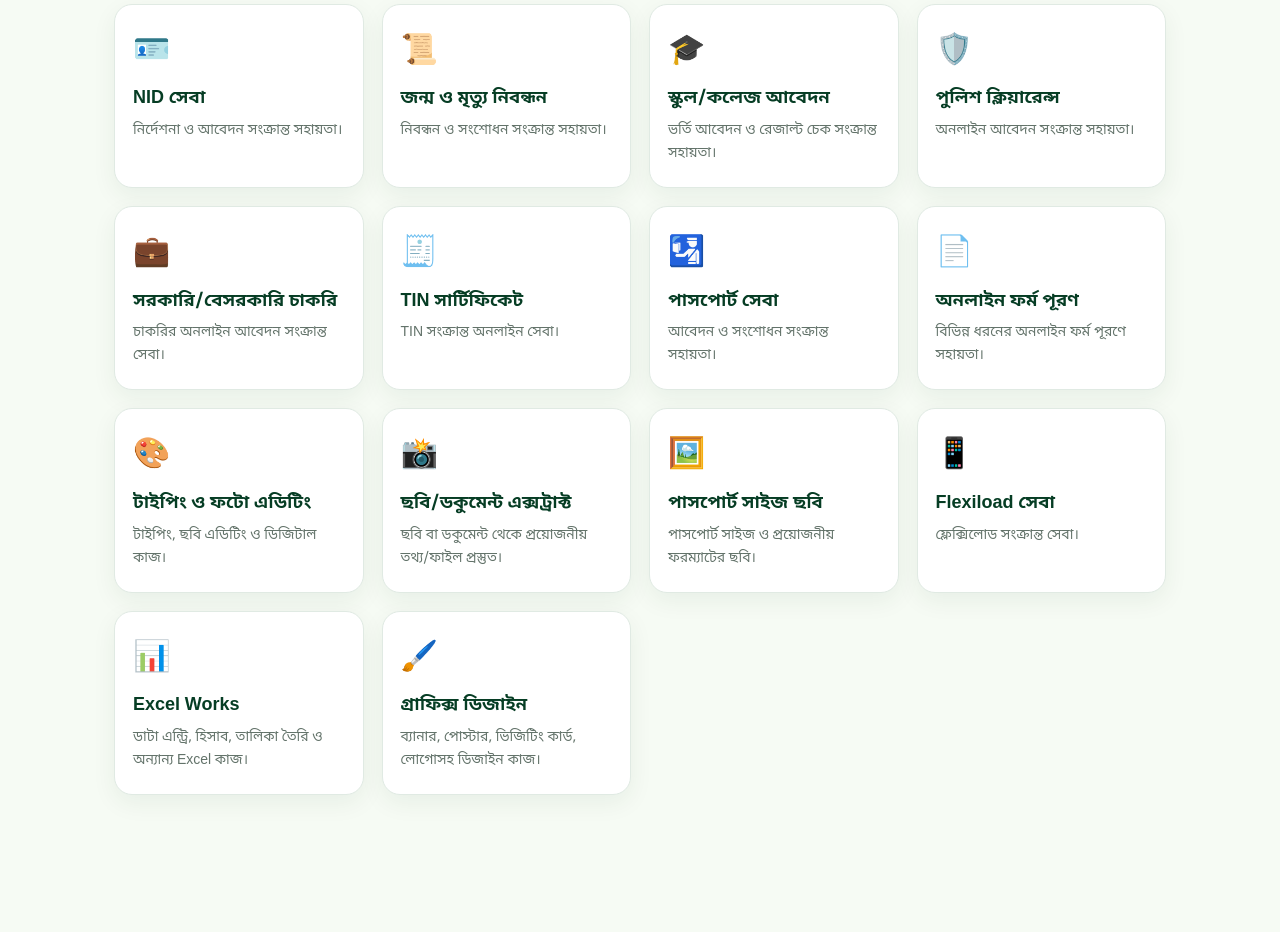
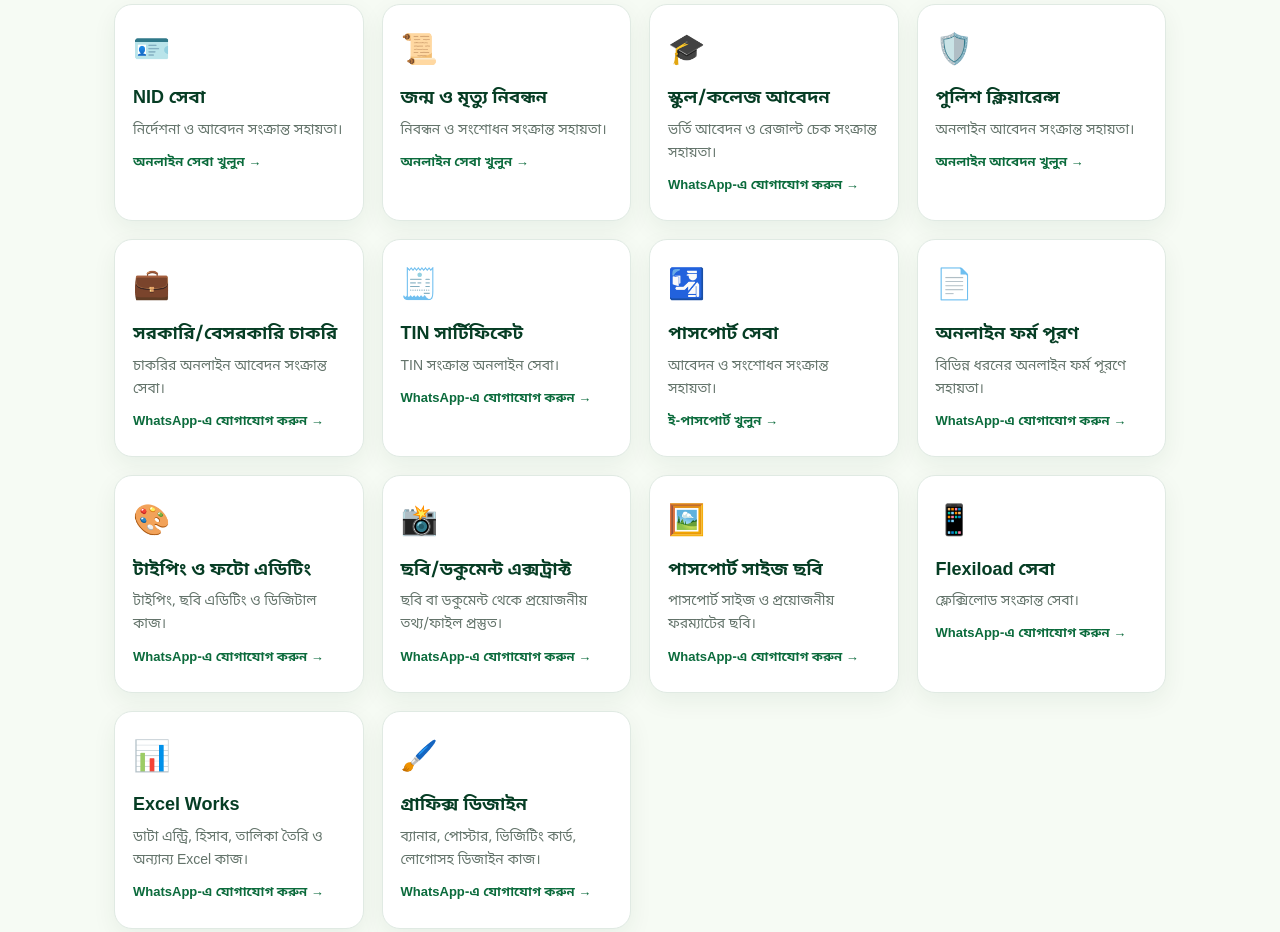
Before and after one commit to joni200001/joni200001.github.io, a plain HTML site: page index.html in a window 1280 px wide. Shown: the part 1267-2199 px from the top of the page. Drawn offline with Linux system fonts and the light colour scheme.

Commit message:
Add files via upload

```diff
--- a/index.html
+++ b/index.html
@@ -36,7 +36,7 @@
     .card{background:#fff;border-radius:20px;padding:28px;box-shadow:0 8px 30px #063d2410;border:1px solid #dfe9e2}
     .card h3{color:var(--green);margin-bottom:10px}
     .services{display:grid;grid-template-columns:repeat(4,1fr);gap:18px}
-    .service{background:#fff;border-radius:18px;padding:22px 18px;border:1px solid #e0eae3;box-shadow:0 8px 24px #063d2410}
+    .service{background:#fff;border-radius:18px;padding:22px 18px;border:1px solid #e0eae3;box-shadow:0 8px 24px #063d2410;display:block;transition:.2s;cursor:pointer}.service:hover{transform:translateY(-4px);box-shadow:0 14px 30px #063d2420}.service .service-link{display:block;color:inherit}.service .click{display:inline-block;margin-top:10px;font-size:13px;font-weight:800;color:var(--green2)}
     .service .icon{font-size:30px;margin-bottom:8px}
     .service h3{font-size:18px;color:var(--green);margin-bottom:5px}
     .service p{font-size:14px;color:var(--muted)}
@@ -105,20 +105,20 @@
         <p>আপনার প্রয়োজন অনুযায়ী অনলাইন ও গ্রাফিক্স ডিজাইন সেবা।</p>
       </div>
       <div class="services">
-        <div class="service"><div class="icon">🪪</div><h3>NID সেবা</h3><p>নির্দেশনা ও আবেদন সংক্রান্ত সহায়তা।</p></div>
-        <div class="service"><div class="icon">📜</div><h3>জন্ম ও মৃত্যু নিবন্ধন</h3><p>নিবন্ধন ও সংশোধন সংক্রান্ত সহায়তা।</p></div>
-        <div class="service"><div class="icon">🎓</div><h3>স্কুল/কলেজ আবেদন</h3><p>ভর্তি আবেদন ও রেজাল্ট চেক সংক্রান্ত সহায়তা।</p></div>
-        <div class="service"><div class="icon">🛡️</div><h3>পুলিশ ক্লিয়ারেন্স</h3><p>অনলাইন আবেদন সংক্রান্ত সহায়তা।</p></div>
-        <div class="service"><div class="icon">💼</div><h3>সরকারি/বেসরকারি চাকরি</h3><p>চাকরির অনলাইন আবেদন সংক্রান্ত সেবা।</p></div>
-        <div class="service"><div class="icon">🧾</div><h3>TIN সার্টিফিকেট</h3><p>TIN সংক্রান্ত অনলাইন সেবা।</p></div>
-        <div class="service"><div class="icon">🛂</div><h3>পাসপোর্ট সেবা</h3><p>আবেদন ও সংশোধন সংক্রান্ত সহায়তা।</p></div>
-        <div class="service"><div class="icon">📄</div><h3>অনলাইন ফর্ম পূরণ</h3><p>বিভিন্ন ধরনের অনলাইন ফর্ম পূরণে সহায়তা।</p></div>
-        <div class="service"><div class="icon">🎨</div><h3>টাইপিং ও ফটো এডিটিং</h3><p>টাইপিং, ছবি এডিটিং ও ডিজিটাল কাজ।</p></div>
-        <div class="service"><div class="icon">📸</div><h3>ছবি/ডকুমেন্ট এক্সট্রাক্ট</h3><p>ছবি বা ডকুমেন্ট থেকে প্রয়োজনীয় তথ্য/ফাইল প্রস্তুত।</p></div>
-        <div class="service"><div class="icon">🖼️</div><h3>পাসপোর্ট সাইজ ছবি</h3><p>পাসপোর্ট সাইজ ও প্রয়োজনীয় ফরম্যাটের ছবি।</p></div>
-        <div class="service"><div class="icon">📱</div><h3>Flexiload সেবা</h3><p>ফ্লেক্সিলোড সংক্রান্ত সেবা।</p></div>
-        <div class="service"><div class="icon">📊</div><h3>Excel Works</h3><p>ডাটা এন্ট্রি, হিসাব, তালিকা তৈরি ও অন্যান্য Excel কাজ।</p></div>
-        <div class="service"><div class="icon">🖌️</div><h3>গ্রাফিক্স ডিজাইন</h3><p>ব্যানার, পোস্টার, ভিজিটিং কার্ড, লোগোসহ ডিজাইন কাজ।</p></div>
+        <a class="service" href="https://www.nidw.gov.bd/" target="_blank" rel="noopener"><div class="service-link"><div class="icon">🪪</div><h3>NID সেবা</h3><p>নির্দেশনা ও আবেদন সংক্রান্ত সহায়তা।</p><span class="click">অনলাইন সেবা খুলুন →</span></div></a>
+        <a class="service" href="https://www.bdris.gov.bd/" target="_blank" rel="noopener"><div class="service-link"><div class="icon">📜</div><h3>জন্ম ও মৃত্যু নিবন্ধন</h3><p>নিবন্ধন ও সংশোধন সংক্রান্ত সহায়তা।</p><span class="click">অনলাইন সেবা খুলুন →</span></div></a>
+        <a class="service" href="https://wa.me/8801815016541?text=%E0%A6%B8%E0%A7%8D%E0%A6%95%E0%A7%81%E0%A6%B2%2F%E0%A6%95%E0%A6%B2%E0%A7%87%E0%A6%9C%20%E0%A6%AD%E0%A6%B0%E0%A7%8D%E0%A6%A4%E0%A6%BF%20%E0%A6%AC%E0%A6%BE%20%E0%A6%B0%E0%A7%87%E0%A6%9C%E0%A6%BE%E0%A6%B2%E0%A7%8D%E0%A6%9F%20%E0%A6%B8%E0%A7%87%E0%A6%AC%E0%A6%BE%20%E0%A6%A8%E0%A6%BF%E0%A6%A4%E0%A7%87%20%E0%A6%9A%E0%A6%BE%E0%A6%87%E0%A5%A4" target="_blank" rel="noopener"><div class="service-link"><div class="icon">🎓</div><h3>স্কুল/কলেজ আবেদন</h3><p>ভর্তি আবেদন ও রেজাল্ট চেক সংক্রান্ত সহায়তা।</p><span class="click">WhatsApp-এ যোগাযোগ করুন →</span></div></a>
+        <a class="service" href="https://pcc.police.gov.bd/" target="_blank" rel="noopener"><div class="service-link"><div class="icon">🛡️</div><h3>পুলিশ ক্লিয়ারেন্স</h3><p>অনলাইন আবেদন সংক্রান্ত সহায়তা।</p><span class="click">অনলাইন আবেদন খুলুন →</span></div></a>
+        <a class="service" href="https://wa.me/8801815016541?text=%E0%A6%9A%E0%A6%BE%E0%A6%95%E0%A6%B0%E0%A6%BF%E0%A6%B0%20%E0%A6%85%E0%A6%A8%E0%A6%B2%E0%A6%BE%E0%A6%87%E0%A6%A8%20%E0%A6%86%E0%A6%AC%E0%A7%87%E0%A6%A6%E0%A6%A8%20%E0%A6%95%E0%A6%B0%E0%A6%A4%E0%A7%87%20%E0%A6%9A%E0%A6%BE%E0%A6%87%E0%A5%A4" target="_blank" rel="noopener"><div class="service-link"><div class="icon">💼</div><h3>সরকারি/বেসরকারি চাকরি</h3><p>চাকরির অনলাইন আবেদন সংক্রান্ত সেবা।</p><span class="click">WhatsApp-এ যোগাযোগ করুন →</span></div></a>
+        <a class="service" href="https://wa.me/8801815016541?text= TIN%20%E0%A6%B8%E0%A6%BE%E0%A6%B0%E0%A7%8D%E0%A6%9F%E0%A6%BF%E0%A6%AB%E0%A6%BF%E0%A6%95%E0%A7%87%E0%A6%9F%20%E0%A6%B8%E0%A7%87%E0%A6%AC%E0%A6%BE%20%E0%A6%A8%E0%A6%BF%E0%A6%A4%E0%A7%87%20%E0%A6%9A%E0%A6%BE%E0%A6%87%E0%A5%A4" target="_blank" rel="noopener"><div class="service-link"><div class="icon">🧾</div><h3>TIN সার্টিফিকেট</h3><p>TIN সংক্রান্ত অনলাইন সেবা।</p><span class="click">WhatsApp-এ যোগাযোগ করুন →</span></div></a>
+        <a class="service" href="https://www.epassport.gov.bd/" target="_blank" rel="noopener"><div class="service-link"><div class="icon">🛂</div><h3>পাসপোর্ট সেবা</h3><p>আবেদন ও সংশোধন সংক্রান্ত সহায়তা।</p><span class="click">ই-পাসপোর্ট খুলুন →</span></div></a>
+        <a class="service" href="https://wa.me/8801815016541?text=%E0%A6%85%E0%A6%A8%E0%A6%B2%E0%A6%BE%E0%A6%87%E0%A6%A8%20%E0%A6%AB%E0%A6%B0%E0%A7%8D%E0%A6%AE%20%E0%A6%AA%E0%A7%82%E0%A6%B0%E0%A6%A3%20%E0%A6%B8%E0%A7%87%E0%A6%AC%E0%A6%BE%20%E0%A6%A8%E0%A6%BF%E0%A6%A4%E0%A7%87%20%E0%A6%9A%E0%A6%BE%E0%A6%87%E0%A5%A4" target="_blank" rel="noopener"><div class="service-link"><div class="icon">📄</div><h3>অনলাইন ফর্ম পূরণ</h3><p>বিভিন্ন ধরনের অনলাইন ফর্ম পূরণে সহায়তা।</p><span class="click">WhatsApp-এ যোগাযোগ করুন →</span></div></a>
+        <a class="service" href="https://wa.me/8801815016541?text=%E0%A6%9F%E0%A6%BE%E0%A6%87%E0%A6%AA%E0%A6%BF%E0%A6%82%20%E0%A6%93%20%E0%A6%AB%E0%A6%9F%E0%A7%8B%20%E0%A6%8F%E0%A6%A1%E0%A6%BF%E0%A6%9F%E0%A6%BF%E0%A6%82%20%E0%A6%B8%E0%A7%87%E0%A6%AC%E0%A6%BE%20%E0%A6%A8%E0%A6%BF%E0%A6%A4%E0%A7%87%20%E0%A6%9A%E0%A6%BE%E0%A6%87%E0%A5%A4" target="_blank" rel="noopener"><div class="service-link"><div class="icon">🎨</div><h3>টাইপিং ও ফটো এডিটিং</h3><p>টাইপিং, ছবি এডিটিং ও ডিজিটাল কাজ।</p><span class="click">WhatsApp-এ যোগাযোগ করুন →</span></div></a>
+        <a class="service" href="https://wa.me/8801815016541?text=%E0%A6%9B%E0%A6%AC%E0%A6%BF%2F%E0%A6%A1%E0%A6%95%E0%A7%81%E0%A6%AE%E0%A7%87%E0%A6%A8%E0%A7%8D%E0%A6%9F%20%E0%A6%8F%E0%A6%95%E0%A7%8D%E0%A6%B8%E0%A6%9F%E0%A7%8D%E0%A6%B0%E0%A6%BE%E0%A6%95%E0%A7%8D%E0%A6%9F%20%E0%A6%B8%E0%A7%87%E0%A6%AC%E0%A6%BE%20%E0%A6%A8%E0%A6%BF%E0%A6%A4%E0%A7%87%20%E0%A6%9A%E0%A6%BE%E0%A6%87%E0%A5%A4" target="_blank" rel="noopener"><div class="service-link"><div class="icon">📸</div><h3>ছবি/ডকুমেন্ট এক্সট্রাক্ট</h3><p>ছবি বা ডকুমেন্ট থেকে প্রয়োজনীয় তথ্য/ফাইল প্রস্তুত।</p><span class="click">WhatsApp-এ যোগাযোগ করুন →</span></div></a>
+        <a class="service" href="https://wa.me/8801815016541?text=%E0%A6%AA%E0%A6%BE%E0%A6%B8%E0%A6%AA%E0%A7%8B%E0%A6%B0%E0%A7%8D%E0%A6%9F%20%E0%A6%B8%E0%A6%BE%E0%A6%87%E0%A6%9C%20%E0%A6%9B%E0%A6%AC%E0%A6%BF%20%E0%A6%A4%E0%A7%88%E0%A6%B0%E0%A6%BF%20%E0%A6%95%E0%A6%B0%E0%A6%A4%E0%A7%87%20%E0%A6%9A%E0%A6%BE%E0%A6%87%E0%A5%A4" target="_blank" rel="noopener"><div class="service-link"><div class="icon">🖼️</div><h3>পাসপোর্ট সাইজ ছবি</h3><p>পাসপোর্ট সাইজ ও প্রয়োজনীয় ফরম্যাটের ছবি।</p><span class="click">WhatsApp-এ যোগাযোগ করুন →</span></div></a>
+        <a class="service" href="https://wa.me/8801815016541?text=Flexiload%20%E0%A6%B8%E0%A7%87%E0%A6%AC%E0%A6%BE%20%E0%A6%A8%E0%A6%BF%E0%A6%A4%E0%A7%87%20%E0%A6%9A%E0%A6%BE%E0%A6%87%E0%A5%A4" target="_blank" rel="noopener"><div class="service-link"><div class="icon">📱</div><h3>Flexiload সেবা</h3><p>ফ্লেক্সিলোড সংক্রান্ত সেবা।</p><span class="click">WhatsApp-এ যোগাযোগ করুন →</span></div></a>
+        <a class="service" href="https://wa.me/8801815016541?text=Excel%20Works%20%E0%A6%B8%E0%A7%87%E0%A6%AC%E0%A6%BE%20%E0%A6%A8%E0%A6%BF%E0%A6%A4%E0%A7%87%20%E0%A6%9A%E0%A6%BE%E0%A6%87%E0%A5%A4" target="_blank" rel="noopener"><div class="service-link"><div class="icon">📊</div><h3>Excel Works</h3><p>ডাটা এন্ট্রি, হিসাব, তালিকা তৈরি ও অন্যান্য Excel কাজ।</p><span class="click">WhatsApp-এ যোগাযোগ করুন →</span></div></a>
+        <a class="service" href="https://wa.me/8801815016541?text=%E0%A6%97%E0%A7%8D%E0%A6%B0%E0%A6%BE%E0%A6%AB%E0%A6%BF%E0%A6%95%E0%A7%8D%E0%A6%B8%20%E0%A6%A1%E0%A6%BF%E0%A6%9C%E0%A6%BE%E0%A6%87%E0%A6%A8%20%E0%A6%B8%E0%A7%87%E0%A6%AC%E0%A6%BE%20%E0%A6%A8%E0%A6%BF%E0%A6%A4%E0%A7%87%20%E0%A6%9A%E0%A6%BE%E0%A6%87%E0%A5%A4" target="_blank" rel="noopener"><div class="service-link"><div class="icon">🖌️</div><h3>গ্রাফিক্স ডিজাইন</h3><p>ব্যানার, পোস্টার, ভিজিটিং কার্ড, লোগোসহ ডিজাইন কাজ।</p><span class="click">WhatsApp-এ যোগাযোগ করুন →</span></div></a>
       </div>
     </section>
 
```
